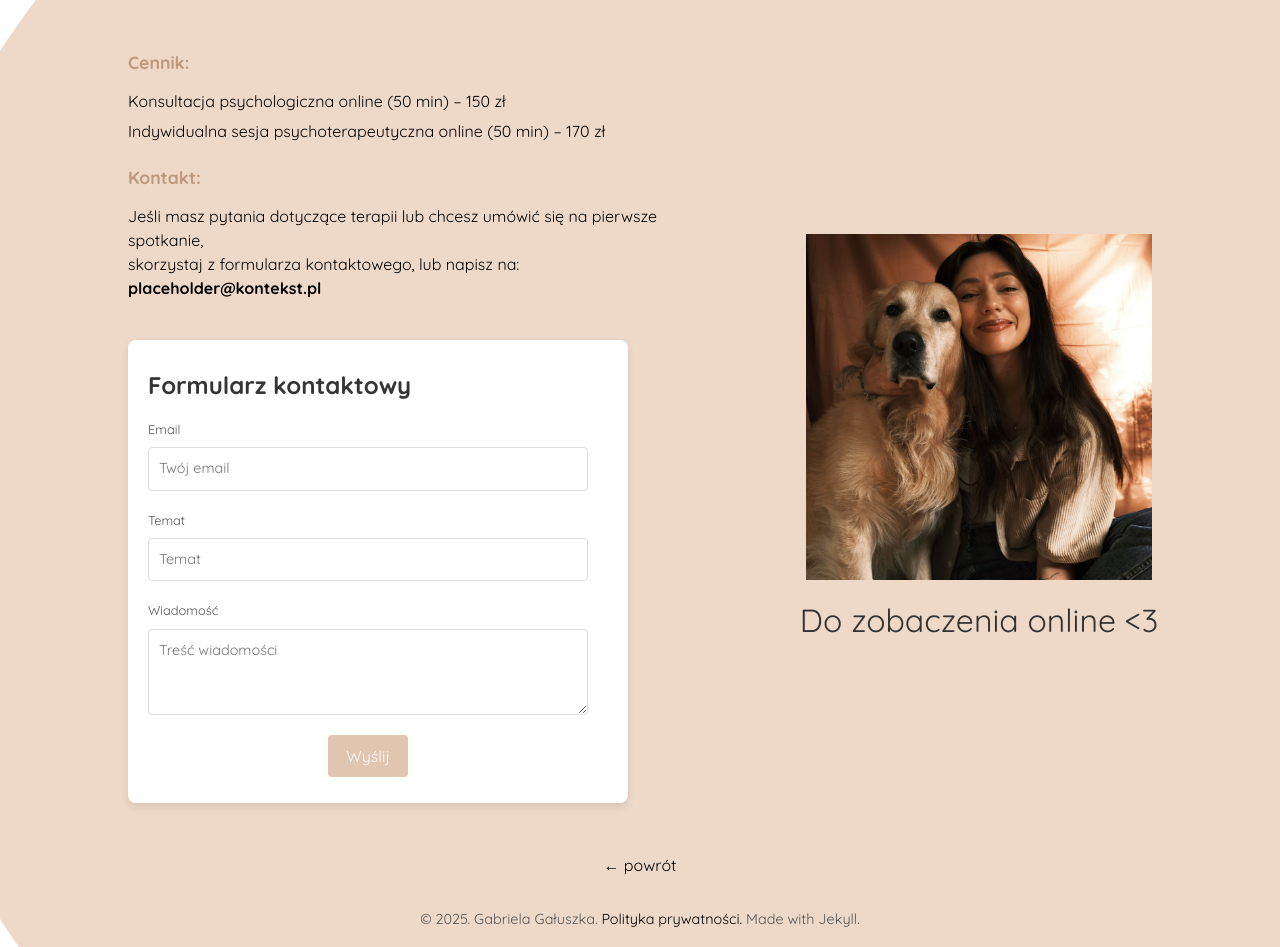
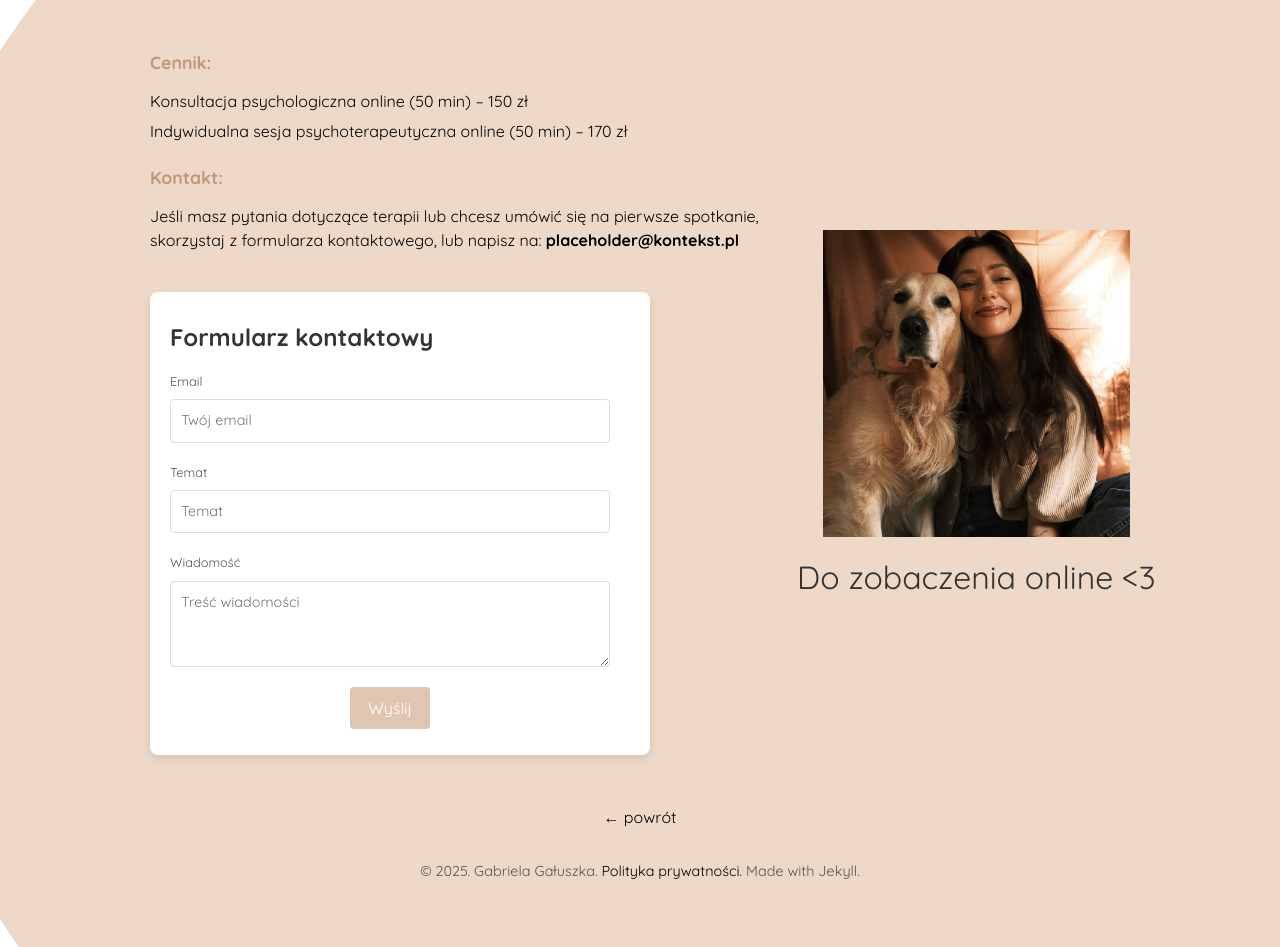
Before and after one commit to misievicz/kontekst, a Jekyll site: the page built from cennik.html, in a window 1280 px wide. Built offline with Jekyll 4.4.1, drawn with Linux system fonts in a browser that asks for light colours.

Commit message:
ver_0.9 beta -3_responsive_all

```diff
--- a/_sass/tale/_base.scss
+++ b/_sass/tale/_base.scss
@@ -216,6 +216,11 @@
   align-items: center;
   gap: 4rem;
   color: black;
+
+  @media (max-width: 1100px) {
+    width: 100%;
+    flex-direction: column;
+  }
 }
 
 .cennik-container-main,
@@ -229,19 +234,27 @@
 }
 
 .cennik-container-left {
-  max-width: 70%;
-  padding-right: 60px;
+  max-width: 80%;
 }
 
 .cennik-container-right-foto {
   display: inline-block;
   position: relative;
-  width: 380px;
+  max-width: 100%;
+  height: auto;
 }
 
 .cennik-container-right {
+  display: flex;
+  justify-content: center;
+  align-items: center;
+  max-width: 30%;
   position: relative;
   display: inline-block;
+  @media (max-width: 1100px) {
+    max-width: 70%;
+    flex-direction: column;
+  }
 }
 
 .cennik-container-right::after {
@@ -253,6 +266,7 @@
   font-size: 2rem;
   color: #333;
   white-space: nowrap;
+
 }
 
 .policy-container-head {
@@ -263,7 +277,6 @@
 .policy-container-main {
   display: flex;
   flex-direction: column;
-  // justify-content: center;
   max-width: 800px;
   text-align: center;
   padding: 1rem;
@@ -301,7 +314,7 @@
   height: 600px;
   background-color: #e1ba9d8c;
   border-radius: 50%;
-  position: absolute;
+  position: fixed;
   top: -10rem;
   right: -150px;
   z-index: -10;
@@ -338,6 +351,7 @@
   justify-content: center;
   margin-top: 1.7rem;
   color: black;
+
 }
 
 .act-container-main h4 {
@@ -346,21 +360,29 @@
   font-size: 1.3rem;
 }
 
+
 .act-container-main-up,
 .act-container-main-down {
   max-width: 1000px;
   padding: 1.5rem;
   font-family: "Quicksand", sans-serif;
   font-size: 1.2rem;
+
 }
 
 .act-container-main-up {
   padding-right: 200px;
+  @media (max-width: 650px) {
+    padding: 3rem;
+  }
 }
 
 .act-container-main-down {
   padding-left: 200px;
   text-align: end;
+  @media (max-width: 650px) {
+    padding: 3rem;
+  }
 }
 
 .powrot {
```
